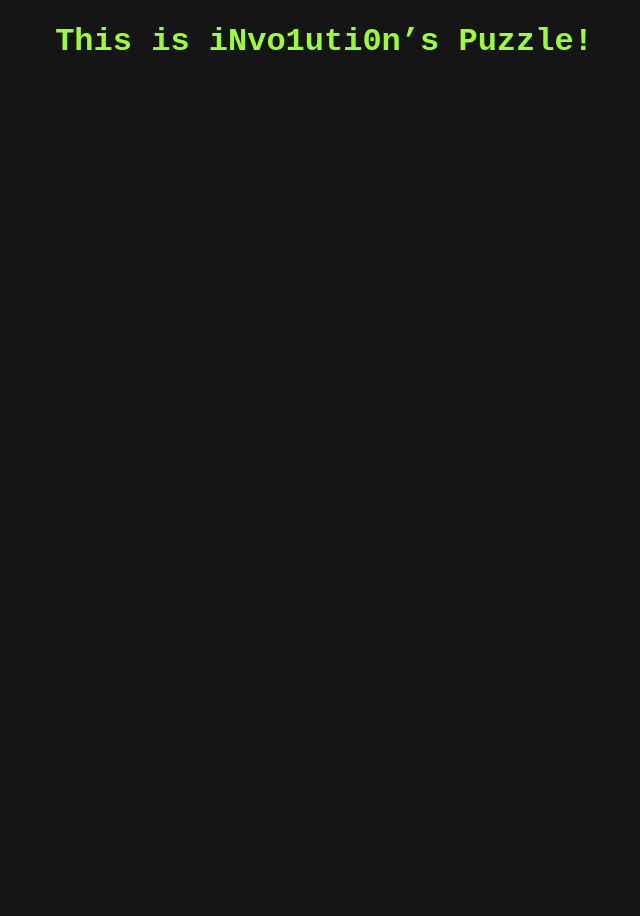
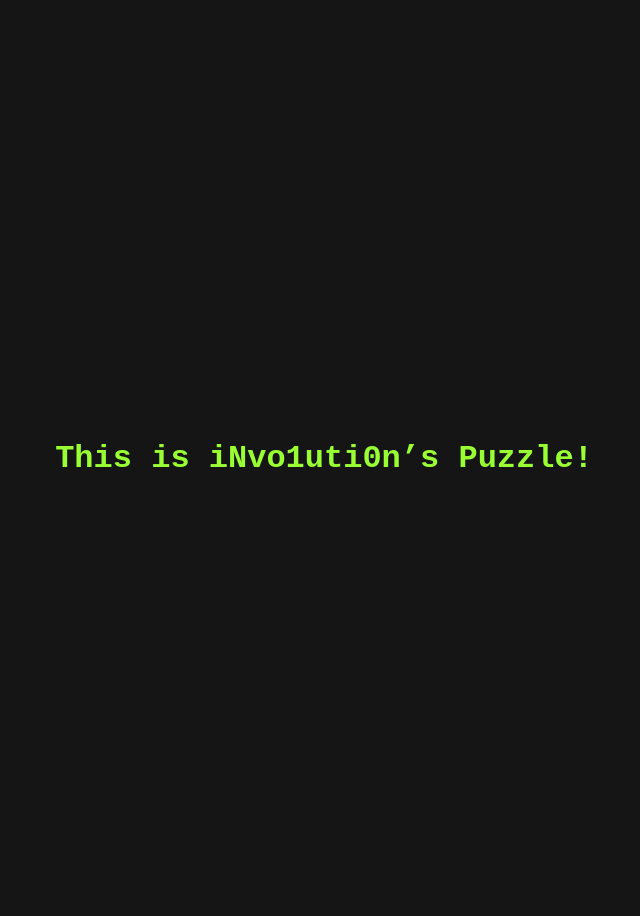
Before and after one commit to iNvo1uti0n/iNvo1uti0n.github.io, a Jekyll site: the page built from puzzle/index.md, in a window 1280 px wide. Shown: the whole page, without its empty margins (316-956 px from the left). Built offline with Jekyll 4.4.1, drawn with Linux system fonts in a browser that asks for light colours.

Commit message:
Update layout

```diff
--- a/_layouts/puzzle.html
+++ b/_layouts/puzzle.html
@@ -9,13 +9,33 @@
         if(window.location.pathname === '/index.html') window.location.replace('/');
         </script>
         <style>
+            body{
+                display: grid;
+                place-items: center;
+                height: 100vh;
+            }
             a:link h1{text-decoration:none;}
             a:hover h1{text-decoration:underline;}
-            h1, h2, h3{
+            h1, h2, h3, h4{
                 margin-top: 0.6cm;
                 text-align: center;
+                white-space: pre-wrap;
                 font-family:'Courier New', monospace;
                 color:#9F3;
+            }
+            h5{
+                margin-top: 0.6cm;
+                text-align: center;
+                white-space: pre-wrap;
+                font-family:'Courier New', monospace;
+                color:#CCC;
+            }
+            h6{
+                margin-top: 0.6cm;
+                text-align: center;
+                white-space: pre-wrap;
+                font-family:'Courier New', monospace;
+                color:#151515;
             }
             hr{
                 border:none;
@@ -29,17 +49,19 @@
             button{font-family:'Courier New', monospace;font-size: 1em;}
             p{
                 text-align: center;
+                white-space: pre;
                 font-family:'Courier New', monospace;
                 color:#CCC;
             }
-            br{
-                user-select: none;
-            }
+            br{user-select: none;}
         </style>
     </head>
     <body style="background-color:#151515;">
 
-        {{ content }}
+        <!---->
+        <div>
+            {{ content }}
+        </div>
 
     </body>
 </html>
```
